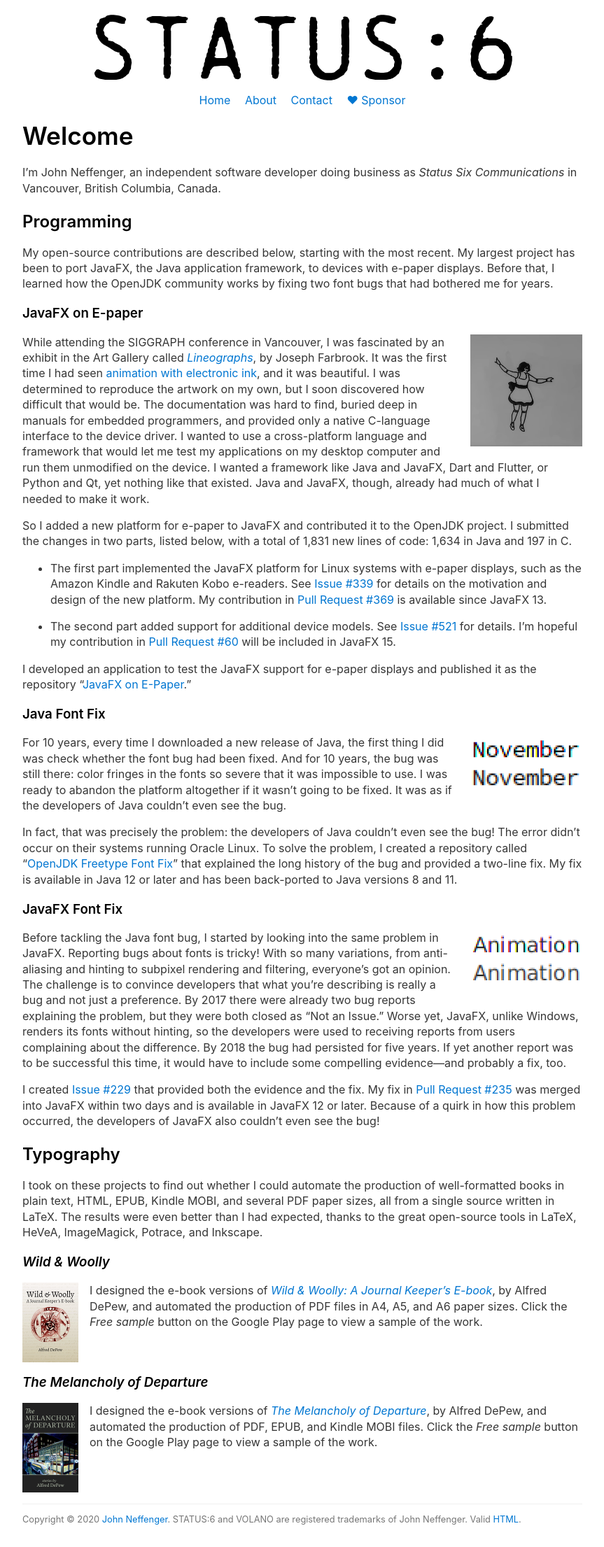
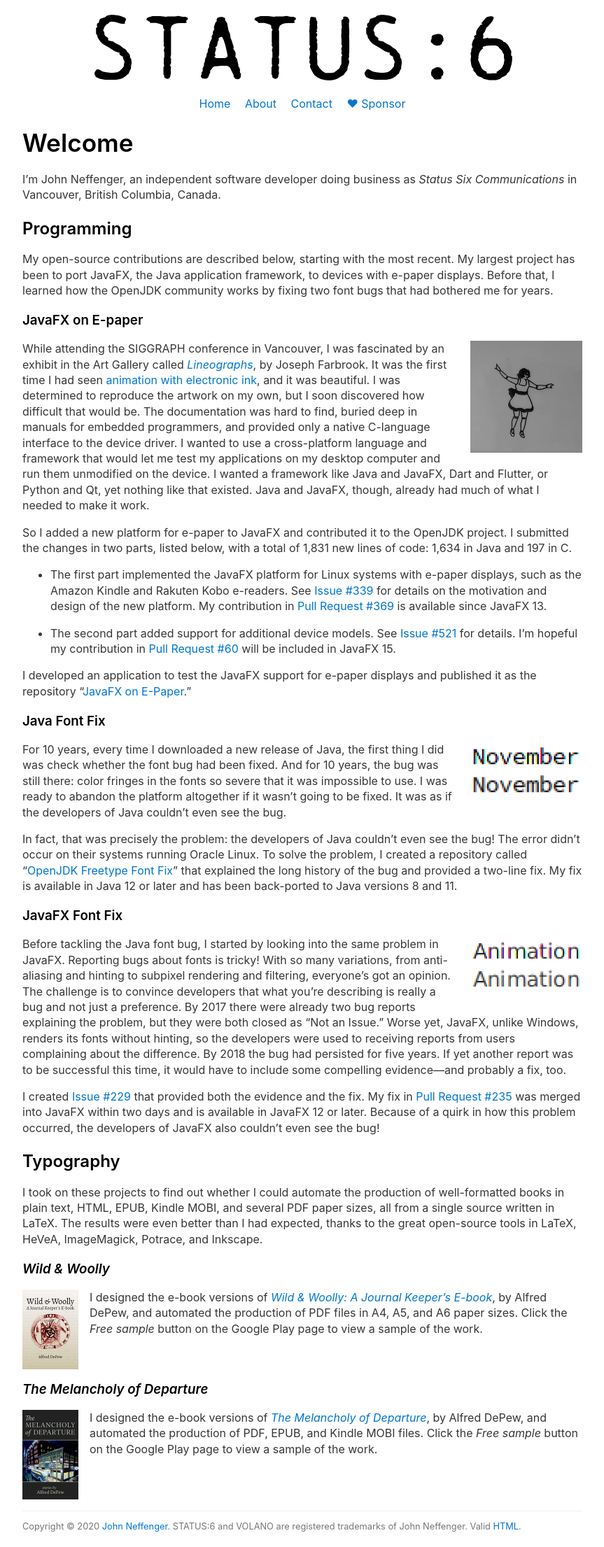
Before and after one commit to jgneff/www-status6, a Jekyll site: the page built from docs/index.md, in a window 1280 px wide. Shown: the whole page at 70% size, without its empty margins (208-1071 px from the left). Built offline with Jekyll 4.4.1, drawn with Linux system fonts in a browser that asks for light colours.

Commit message:
Increase line height in case navigation links wrap

```diff
--- a/docs/_layouts/default.html
+++ b/docs/_layouts/default.html
@@ -18,7 +18,7 @@ footer {padding-top: 0;}
 table {width: auto;}
 /* Water.css additions */
 header, nav {text-align: center;}
-nav > ul {padding: 0; list-style-type: none;}
+nav > ul {padding: 0; list-style-type: none; line-height: 2;}
 nav > ul > li {display: inline; padding-left: 1em; white-space: nowrap; color: var(--links);}
 nav > ul > li:first-child {padding-left: 0;}
 h1, h2, h3, footer {clear: both;}
```
